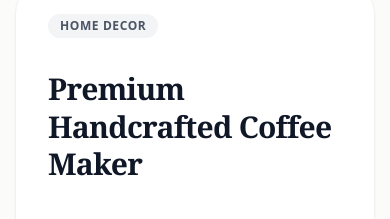
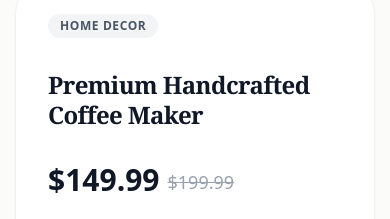
Before and after one commit to frazrajpoot01/idqedit, a Next.js app in the folder frontend/: page /products/cozy-cloud-sofa in a window 390 px wide. Shown: the part 761-980 px from the top of the page. Built offline with nearby package versions, Linux system fonts and the light colour scheme; no server answers; the database is empty; a web font is replaced by a local one.

Commit message:
Adjust product title responsiveness for mobile devices

```diff
--- a/frontend/app/products/[slug]/page.tsx
+++ b/frontend/app/products/[slug]/page.tsx
@@ -195,7 +195,7 @@ export default function ProductPage({ params }: { params: Promise<{ slug: string
               </div>
 
               {/* Product Title */}
-              <h1 className="text-3xl md:text-4xl font-extrabold tracking-tight text-gray-900 leading-tight font-serif">
+              <h1 className="text-2xl sm:text-3xl md:text-4xl font-extrabold tracking-tight text-gray-900 leading-tight font-serif">
                 {product.title}
               </h1>
 
```
